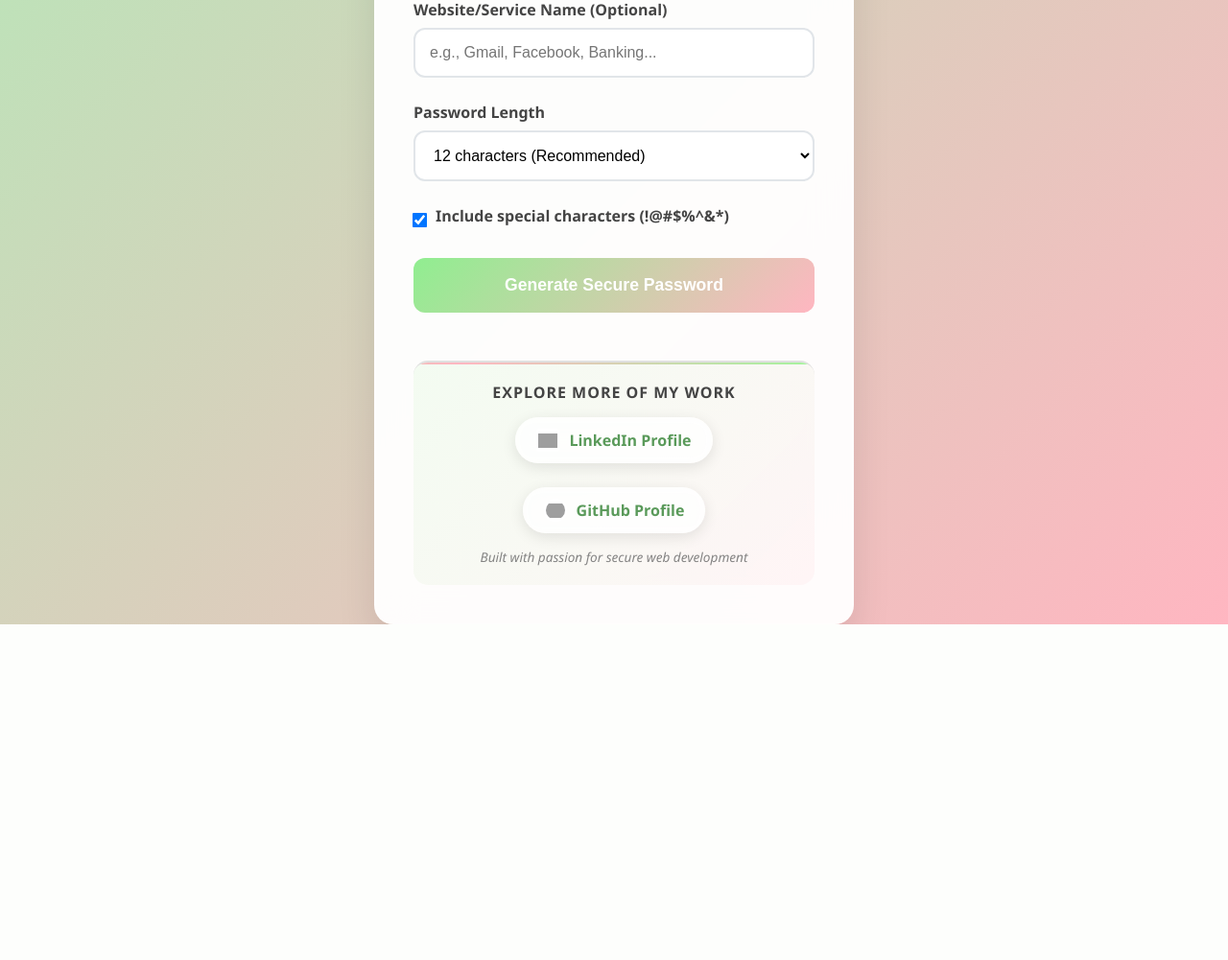
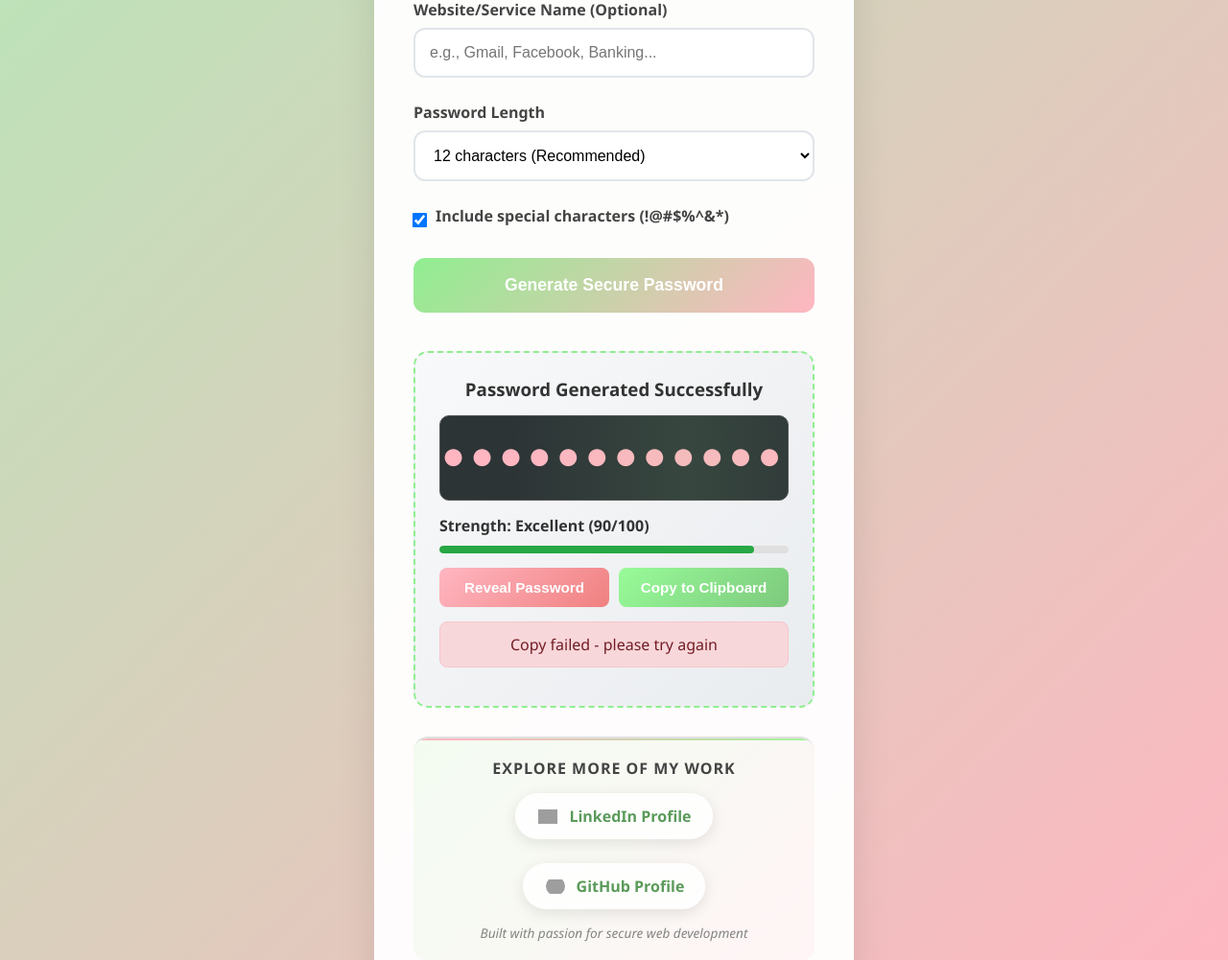
Before and after one commit to CristinaS0211/Password_generator, a Flask app: page / in a window 1280 px wide. Shown: the part 206-1207 px from the top of the page at 96% size. Before the commit the page ends 857 px from the top, so only its background shows below. Run offline with Flask 3, Linux system fonts and the light colour scheme; grey boxes are pictures that could not be loaded.

Commit message:
Update index.html

```diff
--- a/templates/index.html
+++ b/templates/index.html
@@ -533,8 +533,7 @@
             </div>
         </div>
 
-        <!-- Demo form since we can't use Flask template syntax -->
-        <form method="POST" id="passwordForm">
+        <form id="passwordForm">
             <div class="form-group">
                 <label for="site">Website/Service Name (Optional)</label>
                 <input type="text" id="site" name="site" placeholder="e.g., Gmail, Facebook, Banking..." autocomplete="off">
@@ -559,13 +558,12 @@
                 </div>
             </div>
 
-            <button type="submit" class="generate-btn" onclick="showDemo(event)">
+            <button type="submit" class="generate-btn">
                 Generate Secure Password
             </button>
         </form>
 
-        <!-- Demo password section (hidden initially) -->
-        <div class="password-section" id="demoPassword" style="display: none;">
+        <div class="password-section" id="passwordSection" style="display: none;">
             <h3 style="text-align: center; margin-bottom: 15px; color: #333;">
                 Password Generated Successfully
             </h3>
@@ -575,17 +573,17 @@
             </div>
 
             <div class="strength-meter" id="strengthMeter">
-                <div class="strength-text" id="strengthText">Strength: Very Strong (95/100)</div>
+                <div class="strength-text" id="strengthText">Calculating strength...</div>
                 <div class="strength-bar">
-                    <div class="strength-fill" id="strengthFill" style="width: 95%; background-color: #28a745;"></div>
+                    <div class="strength-fill" id="strengthFill"></div>
                 </div>
             </div>
 
             <div class="password-controls">
-                <button class="control-btn show-btn" onclick="toggleDemo()" id="toggleBtn">
+                <button class="control-btn show-btn" onclick="togglePassword()" id="toggleBtn">
                     Reveal Password
                 </button>
-                <button class="control-btn copy-btn" onclick="copyDemo()" id="copyBtn">
+                <button class="control-btn copy-btn" onclick="copyPassword()" id="copyBtn">
                     Copy to Clipboard
                 </button>
             </div>
@@ -619,44 +617,180 @@
     <div id="notification" class="notification"></div>
 
     <script>
-        let demoPassword = 'K9#mX7@pL2$w';
+        let currentPassword = '';
         let passwordVisible = false;
 
-        function showDemo(event) {
-            event.preventDefault();
+        // Character sets for password generation
+        const charSets = {
+            lowercase: 'abcdefghijklmnopqrstuvwxyz',
+            uppercase: 'ABCDEFGHIJKLMNOPQRSTUVWXYZ',
+            numbers: '0123456789',
+            symbols: '!@#$%^&*()_+-=[]{}|;:,.<>?'
+        };
+
+        function generateSecurePassword(length, includeSymbols) {
+            let charset = charSets.lowercase + charSets.uppercase + charSets.numbers;
+            if (includeSymbols) {
+                charset += charSets.symbols;
+            }
+
+            let password = '';
+
+            // Ensure at least one character from each required set
+            password += getRandomChar(charSets.lowercase);
+            password += getRandomChar(charSets.uppercase);
+            password += getRandomChar(charSets.numbers);
+
+            if (includeSymbols) {
+                password += getRandomChar(charSets.symbols);
+            }
+
+            // Fill the rest of the password length
+            const remainingLength = length - password.length;
+            for (let i = 0; i < remainingLength; i++) {
+                password += getRandomChar(charset);
+            }
+
+            // Shuffle the password to randomize character positions
+            return shuffleString(password);
+        }
+
+        function getRandomChar(str) {
+            const crypto = window.crypto || window.msCrypto;
+            const array = new Uint8Array(1);
+            crypto.getRandomValues(array);
+            return str[array[0] % str.length];
+        }
+
+        function shuffleString(str) {
+            const array = str.split('');
+            const crypto = window.crypto || window.msCrypto;
+
+            for (let i = array.length - 1; i > 0; i--) {
+                const randomBytes = new Uint8Array(1);
+                crypto.getRandomValues(randomBytes);
+                const j = randomBytes[0] % (i + 1);
+                [array[i], array[j]] = [array[j], array[i]];
+            }
+
+            return array.join('');
+        }
+
+        function calculatePasswordStrength(password) {
+            let score = 0;
+            let feedback = [];
+
+            // Length scoring
+            if (password.length >= 12) score += 25;
+            else if (password.length >= 8) score += 15;
+            else score += 5;
+
+            // Character variety scoring
+            if (/[a-z]/.test(password)) score += 15;
+            if (/[A-Z]/.test(password)) score += 15;
+            if (/[0-9]/.test(password)) score += 15;
+            if (/[^A-Za-z0-9]/.test(password)) score += 20;
+
+            // Pattern penalties
+            if (/(.)\1{2,}/.test(password)) score -= 10; // repeated characters
+            if (/012|123|234|345|456|567|678|789|890/.test(password)) score -= 10; // sequences
+
+            // Bonus for good length
+            if (password.length >= 16) score += 10;
+            if (password.length >= 20) score += 10;
+
+            let strength = 'Weak';
+            let color = '#dc3545';
+
+            if (score >= 85) {
+                strength = 'Excellent';
+                color = '#28a745';
+            } else if (score >= 70) {
+                strength = 'Very Strong';
+                color = '#28a745';
+            } else if (score >= 55) {
+                strength = 'Strong';
+                color = '#ffc107';
+            } else if (score >= 40) {
+                strength = 'Fair';
+                color = '#fd7e14';
+            }
+
+            return {
+                score: Math.min(100, Math.max(0, score)),
+                strength: strength,
+                color: color
+            };
+        }
+
+        function updateStrengthMeter(password) {
+            const analysis = calculatePasswordStrength(password);
+
+            document.getElementById('strengthText').textContent =
+                `Strength: ${analysis.strength} (${analysis.score}/100)`;
+
+            const strengthFill = document.getElementById('strengthFill');
+            strengthFill.style.width = analysis.score + '%';
+            strengthFill.style.backgroundColor = analysis.color;
+        }
+
+        document.getElementById('passwordForm').addEventListener('submit', function(e) {
+            e.preventDefault();
+
+            const length = parseInt(document.getElementById('length').value);
+            const includeSymbols = document.getElementById('include_symbols').checked;
+
+            // Show loading
             document.getElementById('loading').style.display = 'block';
             document.getElementById('passwordForm').style.display = 'none';
 
             setTimeout(() => {
+                // Generate new password
+                currentPassword = generateSecurePassword(length, includeSymbols);
+
+                // Reset visibility state
+                passwordVisible = false;
+                const passwordContent = document.getElementById('passwordContent');
+                passwordContent.textContent = '●'.repeat(Math.min(length, 16));
+                passwordContent.className = 'password-hidden';
+                document.getElementById('toggleBtn').textContent = 'Reveal Password';
+
+                // Update strength meter
+                updateStrengthMeter(currentPassword);
+
+                // Hide loading and show results
                 document.getElementById('loading').style.display = 'none';
-                document.getElementById('demoPassword').style.display = 'block';
-                showNotification('Demo password generated successfully!');
+                document.getElementById('passwordSection').style.display = 'block';
+                document.getElementById('passwordForm').style.display = 'block';
 
-                // Auto-copy demo
+                showNotification('New secure password generated!');
+
+                // Auto-copy after a short delay
                 setTimeout(() => {
-                    copyDemo();
+                    copyPassword();
                 }, 1000);
-            }, 2000);
-        }
+            }, 1500);
+        });
 
-        function toggleDemo() {
+        function togglePassword() {
             const toggleBtn = document.getElementById('toggleBtn');
             const passwordContent = document.getElementById('passwordContent');
 
             if (!passwordVisible) {
-                passwordContent.textContent = demoPassword;
+                passwordContent.textContent = currentPassword;
                 passwordContent.className = '';
                 toggleBtn.textContent = 'Hide Password';
                 passwordVisible = true;
                 showStatus('Password is now visible!', 'warning');
 
+                // Auto-hide after 15 seconds
                 setTimeout(() => {
                     if (passwordVisible) {
-                        toggleDemo();
+                        togglePassword();
                     }
                 }, 15000);
             } else {
-                passwordContent.textContent = '●●●●●●●●●●●●';
+                passwordContent.textContent = '●'.repeat(Math.min(currentPassword.length, 16));
                 passwordContent.className = 'password-hidden';
                 toggleBtn.textContent = 'Reveal Password';
                 passwordVisible = false;
@@ -664,19 +798,24 @@
             }
         }
 
-        function copyDemo() {
+        function copyPassword() {
+            if (!currentPassword) {
+                showStatus('No password to copy!', 'error');
+                return;
+            }
+
             const copyBtn = document.getElementById('copyBtn');
             const originalText = copyBtn.textContent;
 
             copyBtn.textContent = 'Copying...';
 
-            navigator.clipboard.writeText(demoPassword).then(() => {
+            navigator.clipboard.writeText(currentPassword).then(() => {
                 copyBtn.textContent = 'Copied!';
-                showStatus('Demo password copied to clipboard!', 'success');
+                showStatus('Password copied to clipboard!', 'success');
                 showNotification('Password copied successfully!');
             }).catch(() => {
                 copyBtn.textContent = 'Failed';
-                showStatus('Copy failed - this is a demo', 'error');
+                showStatus('Copy failed - please try again', 'error');
             });
 
             setTimeout(() => {
@@ -712,6 +851,14 @@
                 statusDiv.className = '';
             }, 5000);
         }
+
+        // Generate an initial password when the page loads
+        window.addEventListener('load', function() {
+            // Wait a moment then trigger initial generation
+            setTimeout(() => {
+                document.getElementById('passwordForm').dispatchEvent(new Event('submit'));
+            }, 500);
+        });
     </script>
 </body>
 </html>
```
